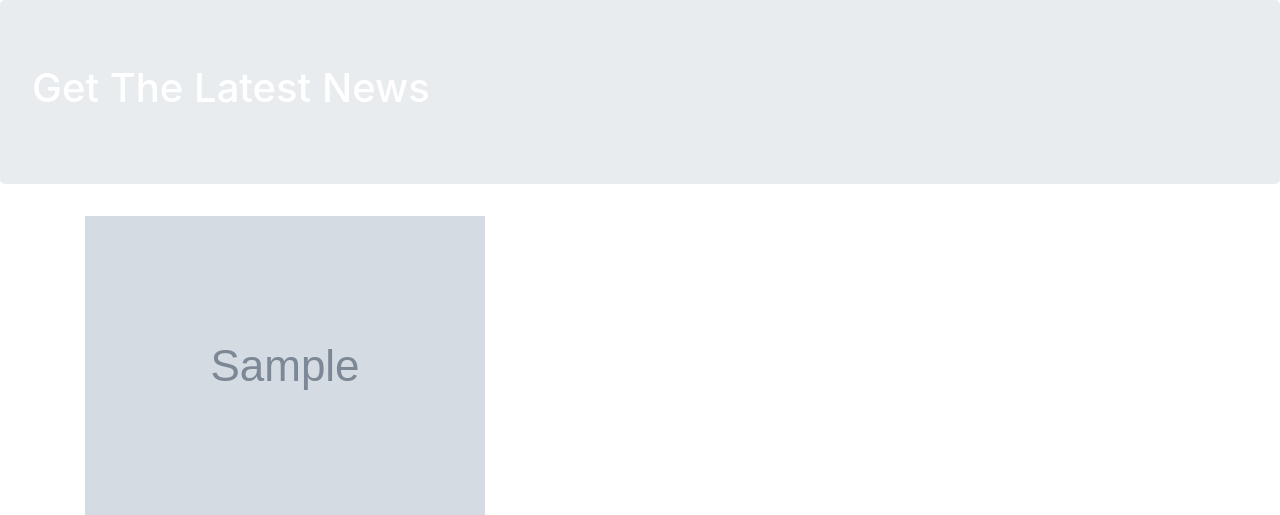
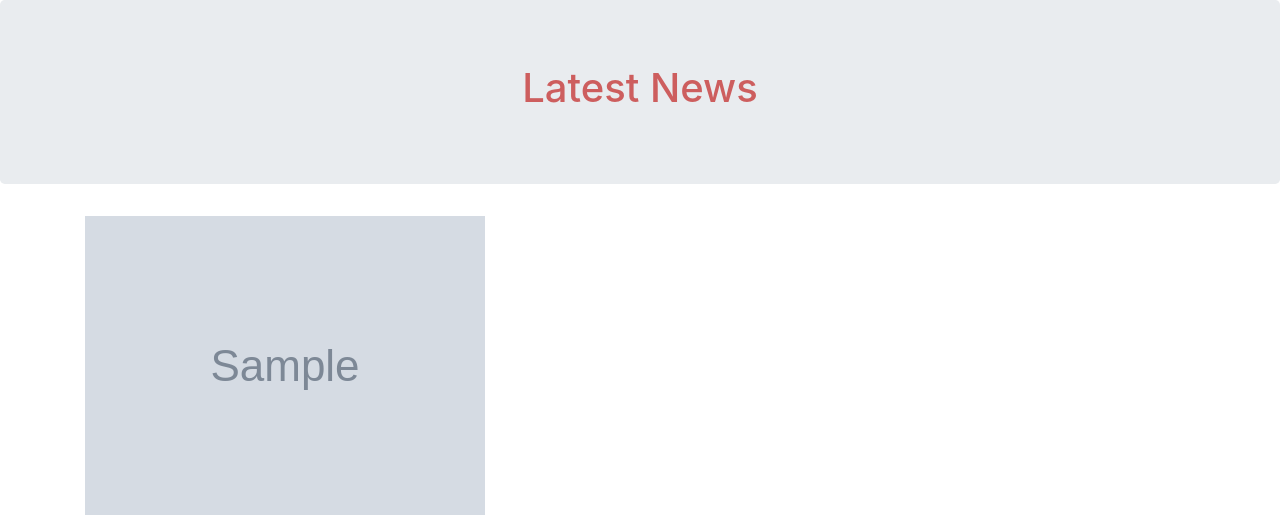
Before and after one commit to katni27/newsapp, a Python web app: template newsproject/newsapp/templates/index.html in a window 1280 px wide. Shown: the top 515 px of the page. Run offline with Jinja, Linux system fonts and the light colour scheme; the template is opened without the code that fills it: most values are stand-ins (such as "Sample title", 1, 10 or a date in 2020); grey boxes marked "Sample" are stand-in pictures; some libraries are stand-ins or nearby versions.

Commit message:
Update index.html

```diff
--- a/newsproject/newsapp/templates/index.html
+++ b/newsproject/newsapp/templates/index.html
@@ -7,7 +7,7 @@
     </head>
     <body>
         <div class="jumbotron" style="color:black">
-         <h1 style ="color:white">Get The Latest News</h1>
+            <h1 style ="color:rgb(205, 94, 94); text-align: center">Latest News</h1>
         </div>
 
         <div class="container">
```
